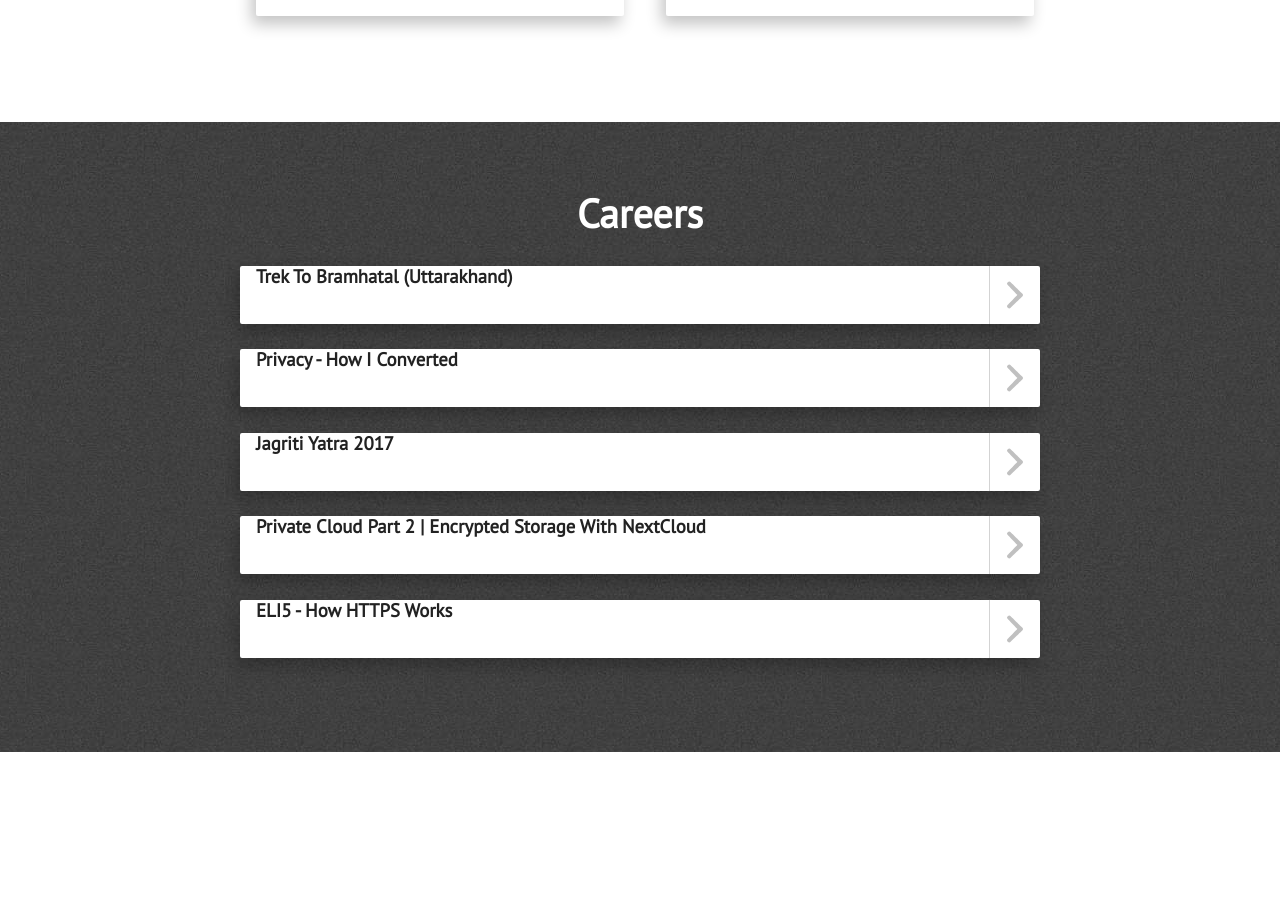
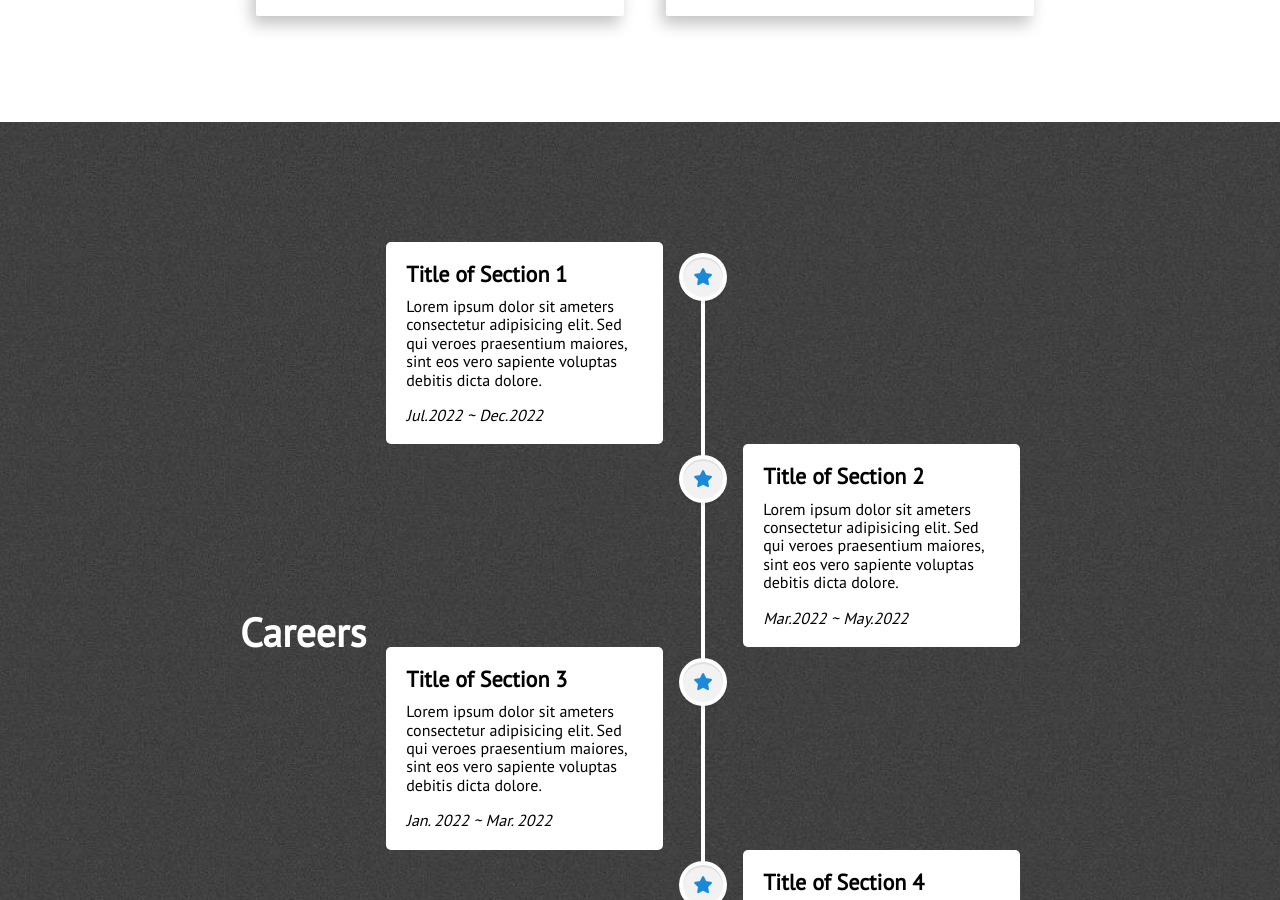
Before and after one commit to YoungheeGGO/YoungheeGGo.github.io, a Jekyll site: the page built from index.html, in a window 1280 px wide and 900 px high, scrolled down 2881 px. Built offline with Jekyll 4.4.1, drawn with Linux system fonts in a browser that asks for light colours; nearby versions of some CDN libraries; some of the changed text lies outside the part shown.

Commit message:
Update blogs.html

```diff
--- a/_includes/blogs.html
+++ b/_includes/blogs.html
@@ -1,17 +1,17 @@
 <!--Origin Theme-->
-<div class="section-wrapper">
+<!--<div class="section-wrapper">
     <section class="section" id="blog-posts">
         <div class="full-width">
             <div class="section-heading" id="recent-posts-text">Careers</div>
             <div class="blogs-wrapper" id="rss-feeds"></div>
         </div>
     </section>
-</div>
+</div>-->
 
 
 <!--*******************************************************************************-->
 
-<!--<div class="section-wrapper">
+<div class="section-wrapper">
 <section class="section" id="blog-posts">
 <div class="section-heading" >Careers</div>
   <div class="wrapper-line">
@@ -70,4 +70,4 @@
 
   </div>
   </section>
-</div>-->
+</div>
```
